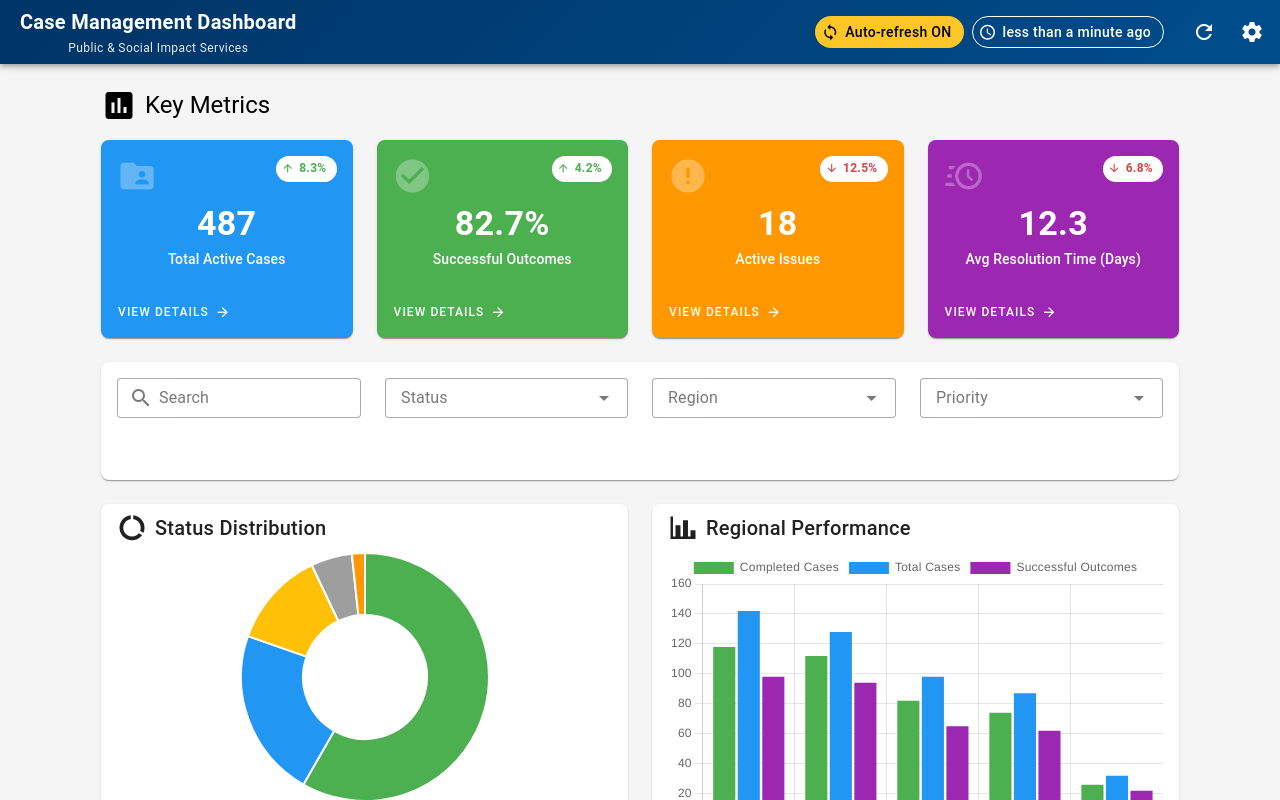
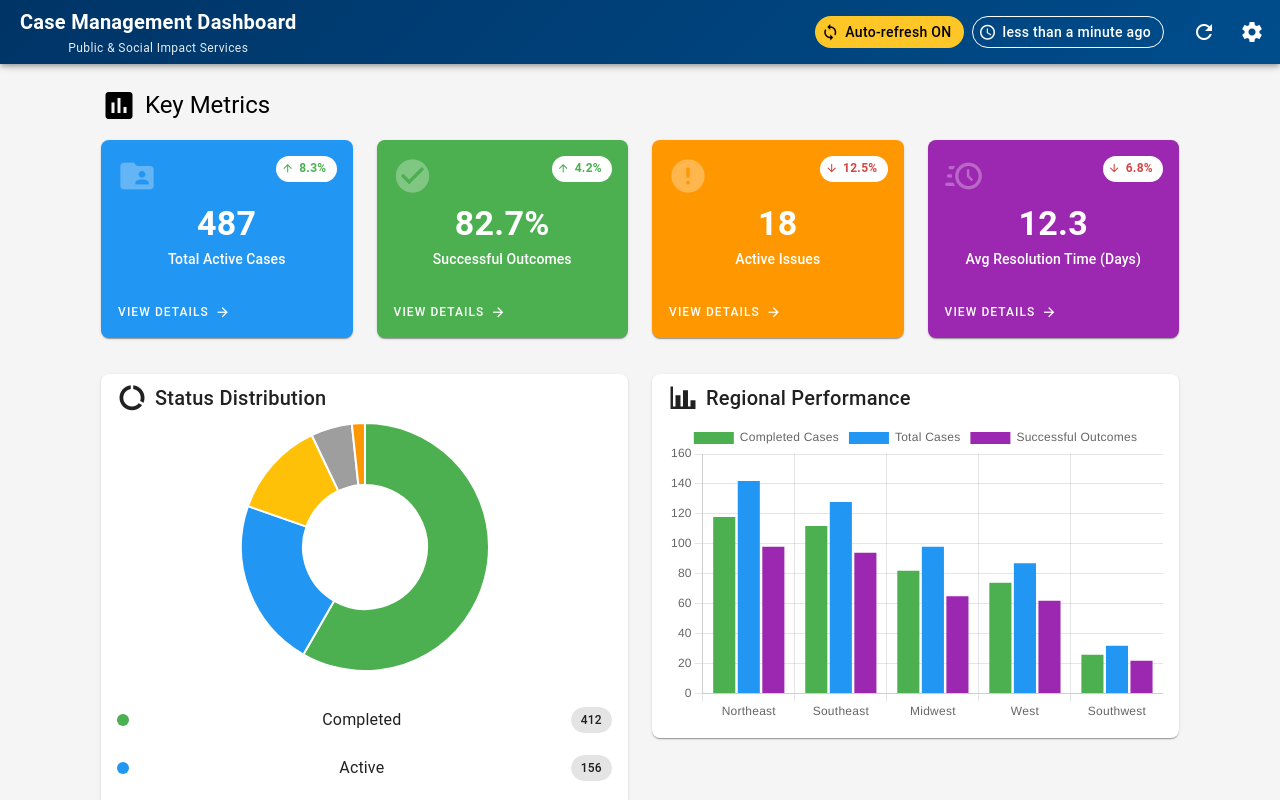
Before and after one commit to michaelbodellslalom/my-operational-dashboard, a Vue app: page / in a window 1280 px wide. Shown: the top 800 px of the page. Built offline with nearby package versions, Linux system fonts and the light colour scheme.

Commit message:
Remove filter controls section from dashboard
- Removed FilterControls component from main view
- Removed related imports and unused functions
- Cleaner, more streamlined dashboard layout

```diff
--- a/src/App.vue
+++ b/src/App.vue
@@ -13,14 +13,6 @@
         <MetricsOverview
           :metrics="dashboardData.metrics"
           @metric-click="handleMetricClick"
-          class="mb-6"
-        />
-
-        <!-- Filters -->
-        <FilterControls
-          :filters="filters"
-          @update="updateFilters"
-          @clear="clearFilters"
           class="mb-6"
         />
 
@@ -67,7 +59,6 @@ import type { Operation, Exception, Metric } from './types/dashboard'
 
 import DashboardHeader from './components/DashboardHeader.vue'
 import MetricsOverview from './components/MetricsOverview.vue'
-import FilterControls from './components/FilterControls.vue'
 import StatusChart from './components/StatusChart.vue'
 import RegionalChart from './components/RegionalChart.vue'
 import OperationsTable from './components/OperationsTable.vue'
@@ -79,13 +70,10 @@ const {
   isLoading,
   lastRefresh,
   autoRefresh,
-  filters,
   filteredOperations,
   filteredExceptions,
   refreshData,
   exportToCSV,
-  updateFilters,
-  clearFilters,
   startAutoRefresh,
   stopAutoRefresh
 } = useDashboard()
```
